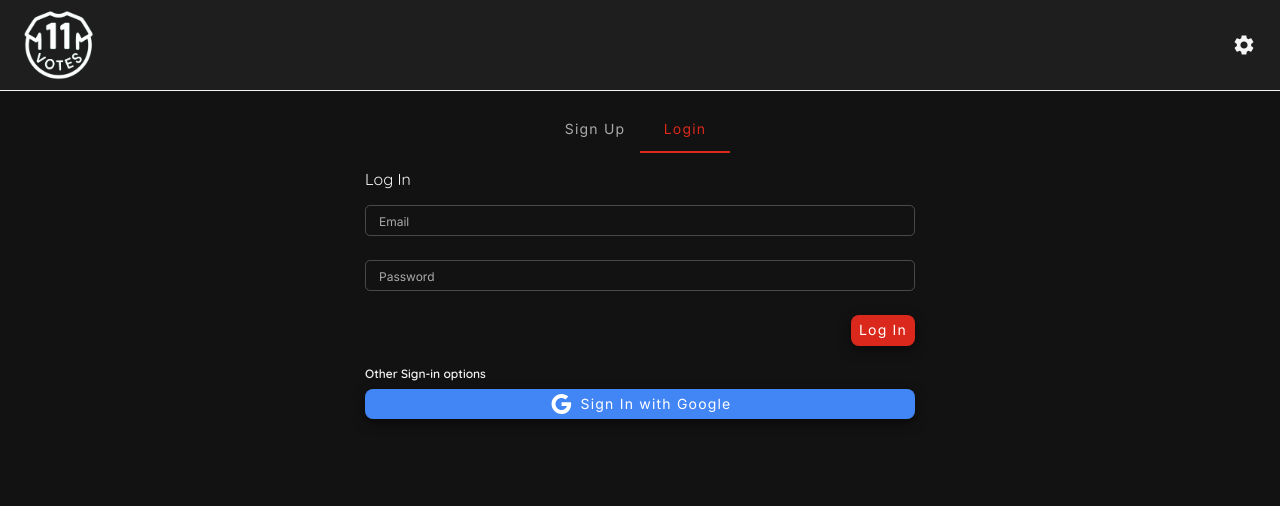
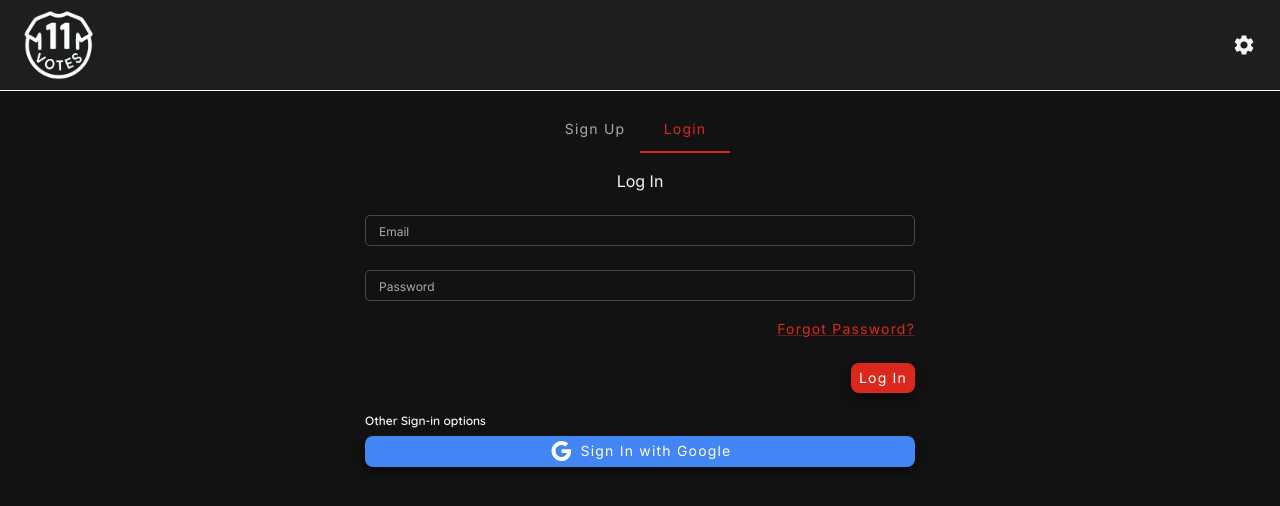
Before and after one commit to kalumshort/playerRatings, a React (Create React App) app: page /group-dashboard in a window 1280 px wide. Both pictures are taken after a click on the tab "Login". Shown: the top 506 px of the page. Built offline with nearby package versions, Linux system fonts and the light colour scheme; no server answers.

Commit message:
Added forgot password function

```diff
--- a/src/Components/Auth/AuthTabs.js
+++ b/src/Components/Auth/AuthTabs.js
@@ -7,8 +7,12 @@ import {
   Tabs,
   Tab,
   Container,
+  Link,
 } from "@mui/material";
-import { signInWithEmailAndPassword } from "firebase/auth";
+import {
+  sendPasswordResetEmail,
+  signInWithEmailAndPassword,
+} from "firebase/auth";
 import { auth } from "../../Firebase/Firebase";
 import { handleCreateAccount } from "../../Firebase/Auth_Functions";
 import { useNavigate } from "react-router-dom";
@@ -55,6 +59,19 @@ const AuthTabs = ({ groupId }) => {
     }
   };
 
+  const handlePasswordReset = async () => {
+    if (!email) {
+      setError("Enter your email to reset password");
+      return;
+    }
+    try {
+      await sendPasswordResetEmail(auth, email);
+      setError("Password reset email sent.");
+    } catch (err) {
+      setError(err.message);
+    }
+  };
+
   return (
     <Container style={{ padding: "0px" }}>
       <Box>
@@ -65,9 +82,10 @@ const AuthTabs = ({ groupId }) => {
 
         <Box sx={{ paddingTop: 2 }}>
           <form onSubmit={handleSubmit}>
-            <Typography variant="p" gutterBottom align="center">
+            <Typography gutterBottom align="center">
               {value === 0 ? "Create an Account" : "Log In"}
             </Typography>
+
             <TextField
               label="Email"
               type="email"
@@ -86,14 +104,29 @@ const AuthTabs = ({ groupId }) => {
               margin="normal"
               variant="outlined"
             />
+
+            {value === 1 && (
+              <Box sx={{ textAlign: "right", mt: 1 }}>
+                <Link
+                  component="button"
+                  variant="body2"
+                  onClick={handlePasswordReset}
+                >
+                  Forgot Password?
+                </Link>
+              </Box>
+            )}
+
             {error && (
-              <Typography color="error" sx={{ marginBottom: 2 }}>
+              <Typography
+                color={error.includes("sent") ? "success.main" : "error"}
+                sx={{ mt: 2 }}
+              >
                 {error}
               </Typography>
             )}
-            <Box
-              sx={{ display: "flex", justifyContent: "flex-end", marginTop: 2 }}
-            >
+
+            <Box sx={{ display: "flex", justifyContent: "flex-end", mt: 3 }}>
               <Button variant="contained" color="primary" type="submit">
                 {value === 0 ? "Sign Up" : "Log In"}
               </Button>
```
